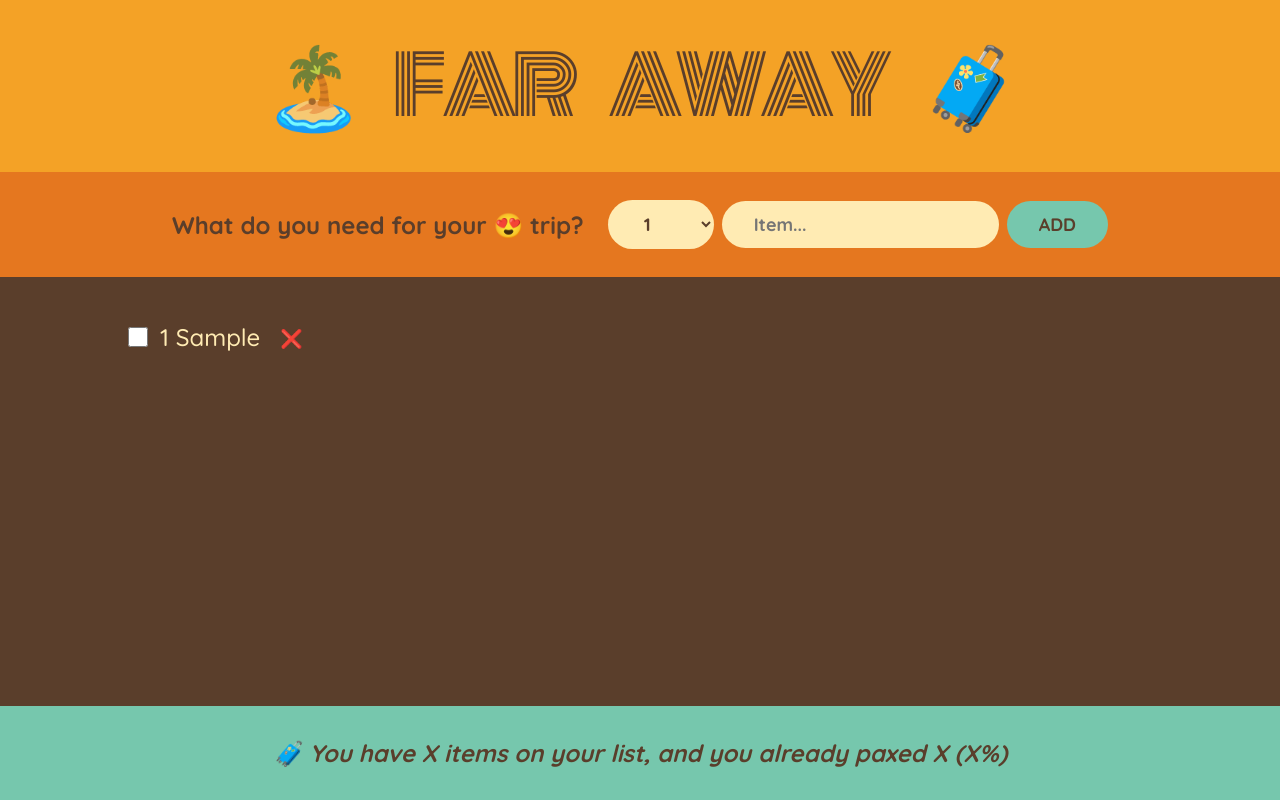
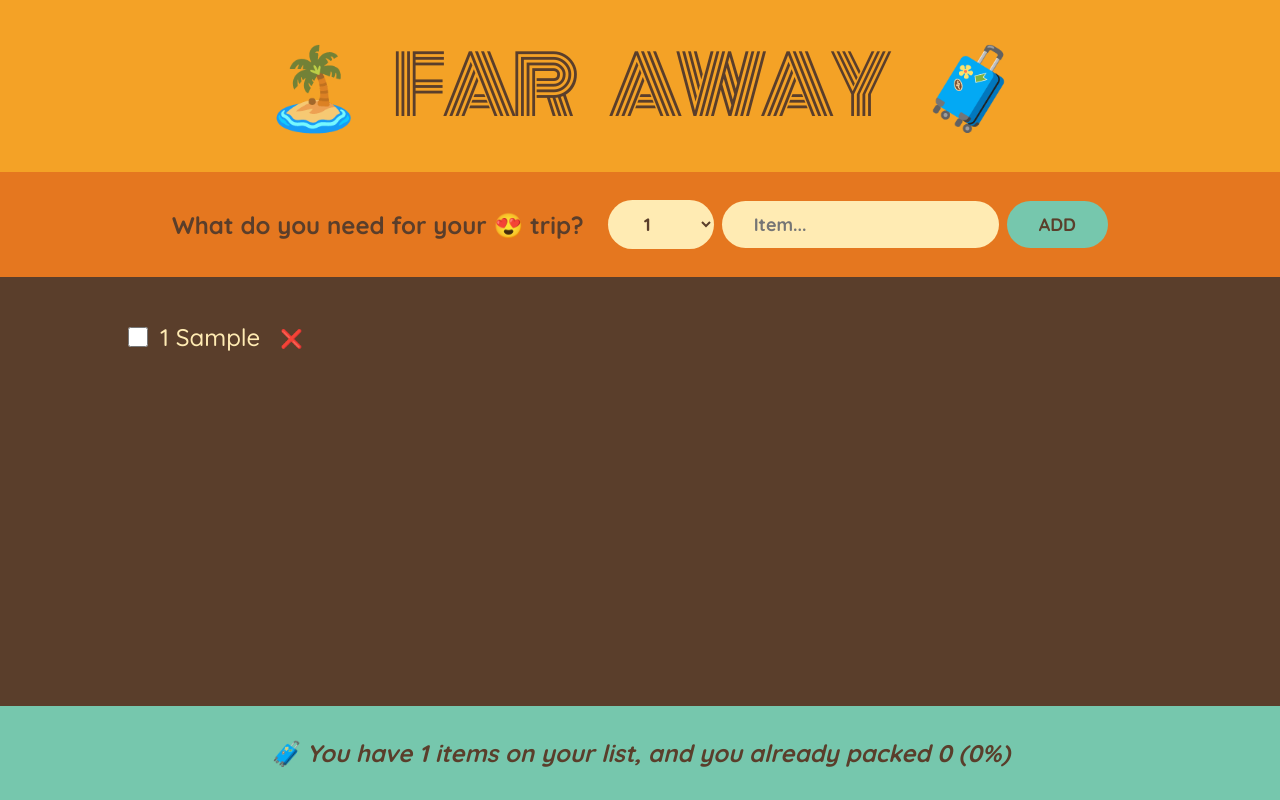
Before and after one commit to leilaZ1111/02-learn-react-travel-list, a React (Create React App) app: page / in a window 1280 px wide. Both pictures are taken after typing "Sample" into the empty fields and a click on the button "ADD". Built offline with nearby package versions, Linux system fonts and the light colour scheme; the HTML template or start-up script is replaced by a standard one.

Commit message:
added derived state and conditionnal rendering to the stats component

```diff
--- a/src/App.js
+++ b/src/App.js
@@ -28,7 +28,7 @@
         onDeleteItem={handleDeleteItem}
         onToggleItem={handleToggleItem}
       />
-      <Stats />
+      <Stats items={items} />
     </div>
   );
 }
@@ -113,10 +113,26 @@
   );
 }
 
-function Stats() {
+function Stats({ items }) {
+  if (!items.length)
+    return (
+      <p className="stats">
+        <em>Start adding some items to your packing list 🚀</em>
+      </p>
+    );
+
+  const numItems = items.length; // we can use the length of the array to get the number of items, and we DON'T WANT to store it in a state => it's a derived state!
+  const numPacked = items.filter((item) => item.packed).length;
+  const percentage = Math.round((numPacked / numItems) * 100);
+
   return (
     <footer className="stats">
-      <em>🧳 You have X items on your list, and you already paxed X (X%)</em>
+      <em>
+        {percentage === 100
+          ? 'You got everything! Ready to go ✈️'
+          : `🧳 You have ${numItems} items on your list, and you already packed
+        ${numPacked} (${percentage}%)`}
+      </em>
     </footer>
   );
 }
@@ -130,3 +146,6 @@
 // in the element to which we want to bind the state, we have used the "value" attribute to bind the state to the element, and the "onChange" event to update the state when the user changes the value.
 
 // Checkbox: in order to transform it in a control element, we want to transform the value of the checkbox to a boolean, so we have used the "checked" attribute to bind the state to the element, and the "onChange" event to update the state when the user changes the value.
+
+// In the Footer we have conditionally rendered the message based on the percentage of packed items. We have used a ternary operator to do that.
+// We also use an if statement in the beginning (if (!items.length) => "if they are no items") to check if there are items in the list, and if not, we render a message to invite the user to add some items to the list.
```
